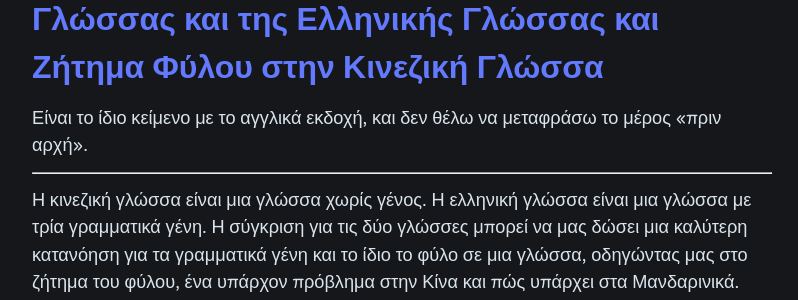
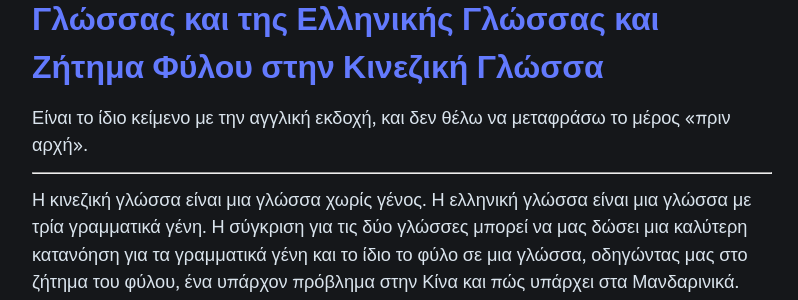
Before and after one commit to Linoleum2609/Linoleum2609.github.io, a Jekyll site: the page built from _posts/2023-01-24-Sygkriki-gia-ta-geni-metaksy-kinezika-ellinika-kai-zitima-phyloy-sta-kimezika.md, in a window 1280 px wide and 900 px high, scrolled down 349 px. Shown: the part 153-453 px from the top of the window, without its empty margins (238-1036 px from the left). Built offline with Jekyll 4.4.1, drawn with Linux system fonts in a browser that asks for light colours; comment, search, counter and statistics services are not loaded.

Commit message:
typo x114514

```diff
--- a/_posts/2023-01-24-Sygkriki-gia-ta-geni-metaksy-kinezika-ellinika-kai-zitima-phyloy-sta-kimezika.md
+++ b/_posts/2023-01-24-Sygkriki-gia-ta-geni-metaksy-kinezika-ellinika-kai-zitima-phyloy-sta-kimezika.md
@@ -7,7 +7,7 @@ tags: language linguistics gender
 
 # Σύγκριση Για τα Γένη Μεταξύ της Κινεζικής Γλώσσας και της Ελληνικής Γλώσσας και Ζήτημα Φύλου στην Κινεζική Γλώσσα
 
-Είναι το ίδιο κείμενο με το αγγλικά εκδοχή, και δεν θέλω να μεταφράσω το μέρος «πριν αρχή».
+Είναι το ίδιο κείμενο με την αγγλική εκδοχή, και δεν θέλω να μεταφράσω το μέρος «πριν αρχή».
 
 ---
 
```
